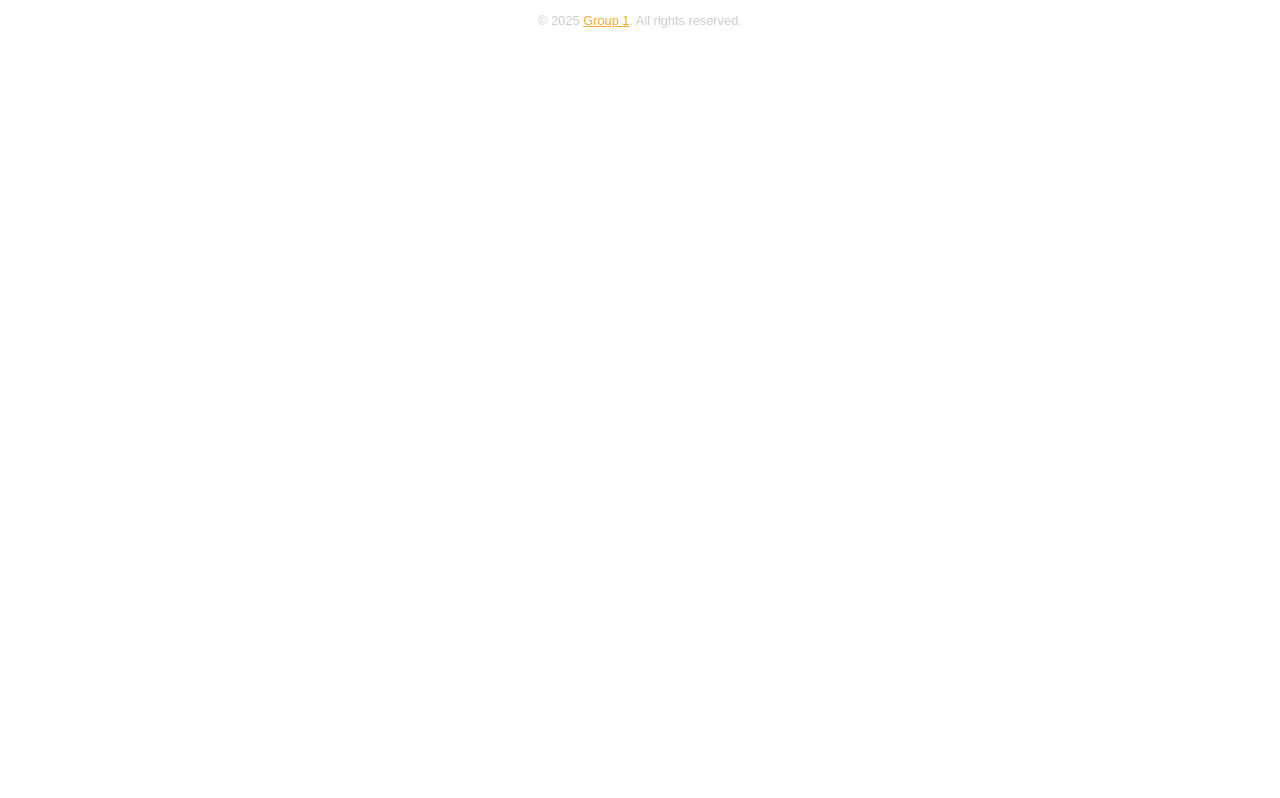
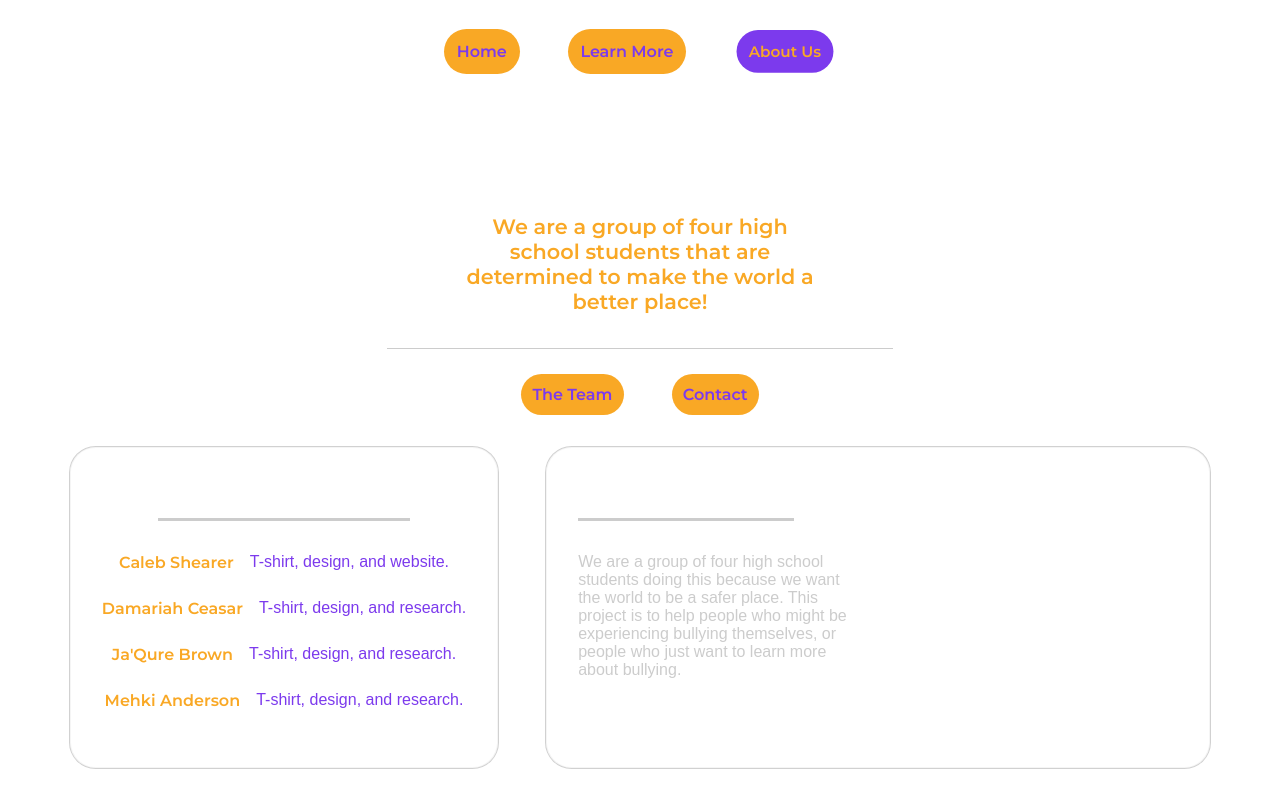
Before and after one commit to AnonymouslyFast/bullying-project, a SvelteKit app: page /about in a window 1280 px wide. Shown: the top 798 px of the page. Built offline with nearby package versions, Linux system fonts and the light colour scheme.

Commit message:
Added the about us page

```diff
--- a/src/lib/Navbar.svelte
+++ b/src/lib/Navbar.svelte
@@ -15,6 +15,8 @@
 
     #nav {
         margin-top: 2%;
+        margin-bottom: 0;
+        padding: 0;
         display: flex;
         justify-self: center;
         flex-direction: column;
--- a/src/routes/+page.svelte
+++ b/src/routes/+page.svelte
@@ -23,7 +23,7 @@
 
 
 <div id="copyright">
-    <p>© 2025 <a href="#">Group 1</a>. All rights reserved.</p>
+    <p>© 2025 <a href="./about#team">Group 1</a>. All rights reserved.</p>
 </div>
 
 <style>
--- a/src/routes/about/+page.svelte
+++ b/src/routes/about/+page.svelte
@@ -1,11 +1,268 @@
 <script>
+    import Navbar from "$lib/Navbar.svelte";
 </script>
 
+<Navbar />
+
+
+
+<div id="title-container">
+    <div id="title-content">
+        <div id="title">
+            <h1>About Us</h1>
+            <p>
+                We are a group of four high school students that are determined
+                to make the world a better place!
+            </p>
+        </div>
+    </div>
+</div>
+
+<div id="nav">
+    <div id="nav-content">
+        <a id="nav-item" href="#team">The Team</a>
+        <a id="nav-item" href="#contact">Contact</a>
+    </div>
+</div>
+
+<div id="team-row">
+    <section id="team">
+        <div id="content">
+            <h4>Meet The Team</h4>
+
+            <div id="team-card">
+                <h5><a href="https://anonymouslyfast.com/">Caleb Shearer</a></h5>
+                <p>
+                    T-shirt, design, and website.
+                </p>
+            </div>
+
+            <div id="team-card">
+                <h5><a href="#">Damariah Ceasar</a></h5>
+                <p>
+                    T-shirt, design, and research.
+                </p>
+            </div>
+
+            <div id="team-card">
+                <h5><a href="#">Ja'Qure Brown</a></h5>
+                <p>
+                    T-shirt, design, and research.
+                </p>
+            </div>
+
+            <div id="team-card">
+                <h5><a href="#">Mehki Anderson</a></h5>
+                <p>
+                    T-shirt, design, and research.
+                </p>
+            </div>
+        </div>
+    </section>
+
+    <section id="about">
+        <div id="content">
+            <h4>Who are we?</h4>
+            <p>We are a group of four high school students doing this because we want the world to be
+                a safer place. This project is to help people who might be experiencing bullying themselves,
+                or people who just want to learn more about bullying.
+            </p>
+        </div>
+    </section>
+</div>
+
+<section id="contact">
+    <div id="content">
+        <h4>Contact us!</h4>
+        <a href="mailto:bullying@anonymouslyfast.com">bullying@anonymouslyfast.com</a>
+    </div>
+</section>
+
 <div id="copyright">
-    <p>© 2025 <a href="#">Group 1</a>. All rights reserved.</p>
+    <p>© 2025 <a href="#team">Group 1</a>. All rights reserved.</p>
 </div>
 
 
 <style>
     @import "../main.css";
+
+    #title-container {
+        width: 40%;
+        justify-self: center;
+        display: flex;
+        margin-top: 3%;
+
+        border-bottom: 1px solid #cccccc;
+        padding-bottom: 1%;
+        color: #cccccc;
+    }
+
+    #title-content {
+        width: 100%;
+        display: flex;
+        flex-direction: row;
+        justify-content: center;
+        text-align: center;
+        gap: 5rem;
+        flex-wrap: nowrap;
+    }
+
+    #title {
+        width: fit-content;
+        h1 {
+            font-family: 'Montserrat', sans-serif;
+            font-weight: 700;
+            font-size: 2.5rem;
+            color: #FFFFFF;
+        }
+
+        p {
+            justify-self: center;
+            font-family: 'Montserrat', sans-serif;
+            font-weight: 600;
+            font-size: 1.3rem;
+            color: #F9A825;
+            width: 70%;
+        }
+    }
+
+    #nav {
+        margin-top: 2%;
+        display: flex;
+        justify-self: center;
+        flex-direction: column;
+    }
+
+    #nav-content {
+        width: 100%;
+        display: flex;
+        flex-direction: row;
+        flex-wrap: wrap;
+        gap: 3rem;
+    }
+
+    #nav-item {
+        padding: 0.7rem;
+        background-color: #F9A825;
+        border-radius: 100vw;
+        color: #7c3aed;
+        transition: 0.3s linear all;
+        font-family: 'Montserrat', sans-serif;
+        font-weight: 600;
+        text-decoration: none;
+        &:hover {
+            background-color: #7c3aed;
+            scale: 98%;
+            color: #F9A825;
+        }
+        &:active {
+            scale: 95%;
+        }
+    }
+
+    section {
+        padding: 2rem;
+        display: flex;
+        justify-self: center;
+        flex-direction: column;
+        border-radius: 2vw;
+        width: fit-content;
+        box-shadow:
+                rgba(204, 204, 204, 0.2) 0px 0px 0px 1px inset,
+                rgba(204, 204, 204, 0.9) 0px 0px 0px 1px;
+
+        h4 {
+            font-family: 'Montserrat', sans-serif;
+            font-weight: 600;
+            font-size: 2rem;
+            color: #FFFFFF;
+            border-bottom: 3px solid #cccccc;
+            margin-top: 0;
+            margin-bottom: 2rem;
+            padding-bottom: 0;
+            width: fit-content;
+            justify-self: center;
+        }
+
+        a {
+            color: #F9A825;
+            transition: 0.3s linear all;
+
+        }
+        a:hover {
+            color:  #7c3aed;
+        }
+    }
+
+    #team-row {
+        display: flex;
+        flex-direction: row;
+        flex-wrap: wrap;
+        padding: 2rem;
+        justify-content: center;
+        gap: 3rem;
+    }
+
+    #team-card {
+        display: flex;
+        flex-direction: row;
+        justify-self: center;
+        gap: 1rem;
+        width: fit-content;
+        h5 {
+            transition: 0.3s linear all;
+            font-family: 'Montserrat', sans-serif;
+            font-weight: 600;
+            font-size: 1rem;
+            margin-top: 0;
+            padding: 0;
+            color: #F9A825;
+            a {
+                transition: 0.3s linear all;
+                text-decoration: none;
+                color: #F9A825;
+            }
+        }
+        p {
+            transition: 0.3s linear all;
+            font-family: 'Poppins', sans-serif;
+            font-size: 1rem;
+            margin: 0;
+            padding: 0;
+            color: #7c3aed;
+        }
+        &:hover {
+            h5 {
+                color: #7c3aed;
+                a {
+
+                    color: #7c3aed;
+                }
+            }
+            p {
+
+                color: #F9A825;
+            }
+        }
+
+    }
+
+    #about {
+        width: 50%;
+        display: flex;
+        flex-direction: column;
+        h4 {
+            justify-self: left !important;
+        }
+        p {
+            justify-self: left;
+            width: 45%;
+            text-align: left;
+            font-family: 'Poppins', sans-serif;
+            font-size: 1rem;
+            color: #cccccc;
+        }
+    }
+
+
 </style>
--- a/src/routes/learn/+page.svelte
+++ b/src/routes/learn/+page.svelte
@@ -70,7 +70,7 @@
 
 
 <div style="margin-top: 5%;" id="copyright">
-    <p>© 2025 <a href="#">Group 1</a>. All rights reserved.</p>
+    <p>© 2025 <a href="./about#team">Group 1</a>. All rights reserved.</p>
 </div>
 
 <style>
--- a/src/routes/main.css
+++ b/src/routes/main.css
@@ -17,6 +17,7 @@ body::before {
     text-align: center;
     position: relative;
     bottom: 1%;
+    margin-top: 3%;
     color: #cccccc;
     font-family: 'Poppins', sans-serif;
     font-size: 0.8rem;
```
